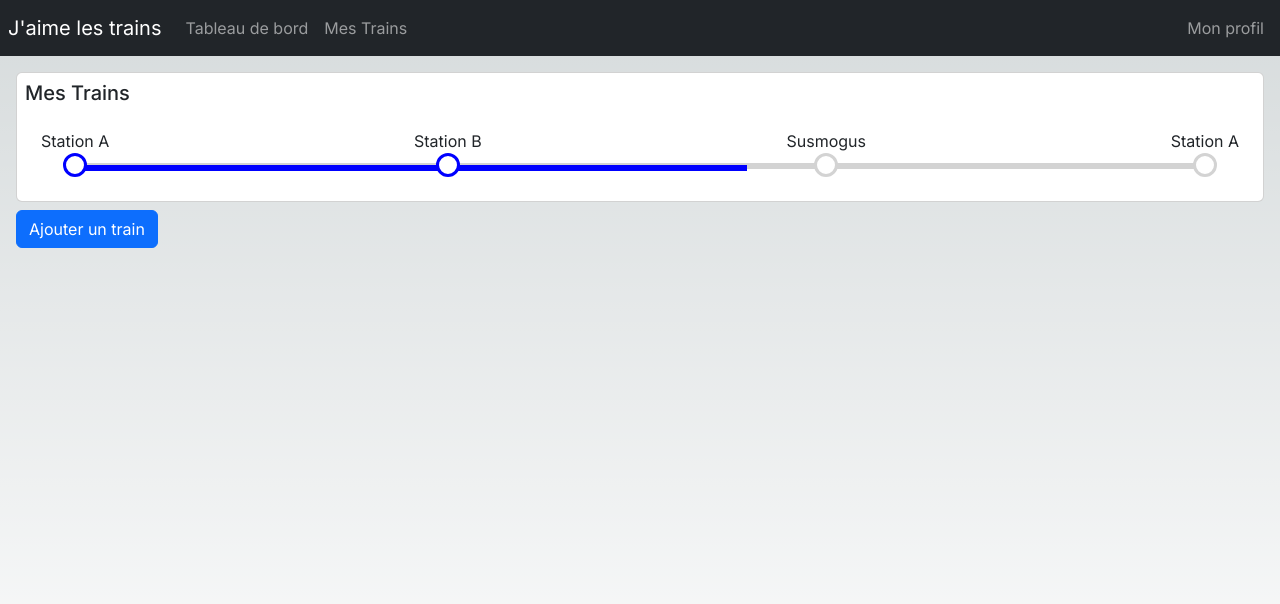
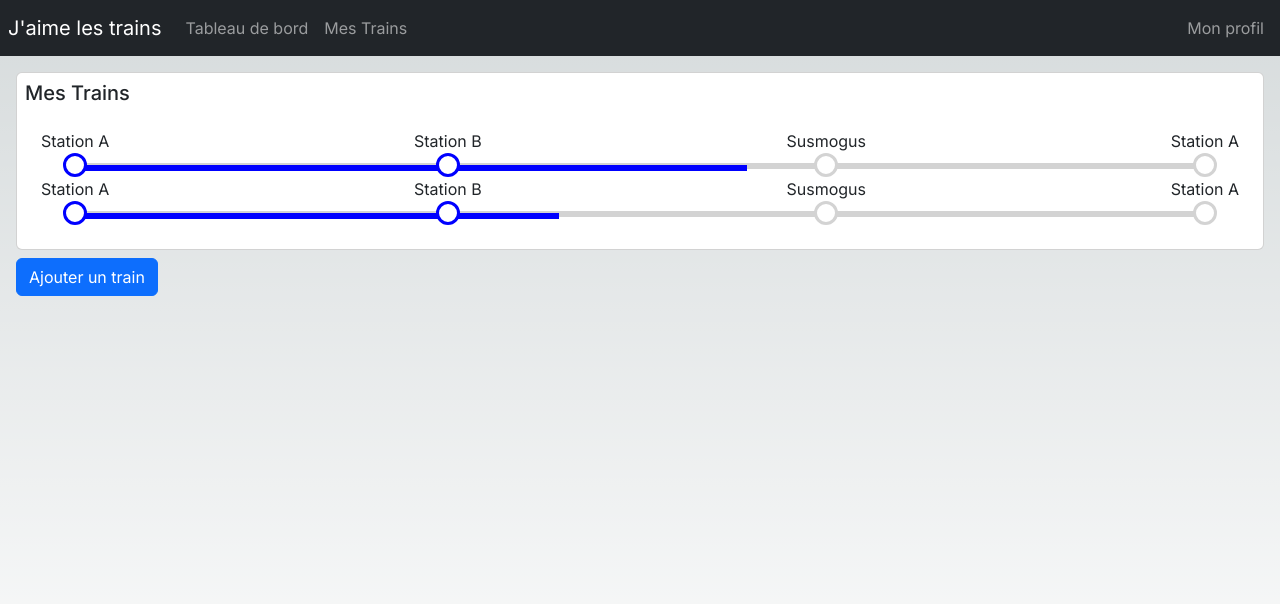
Before and after one commit to BrianNormant/projet-integrateur-rest, a Next.js app in the folder jaime-les-trains/: page / in a window 1280 px wide. Both pictures are taken after a click on the button "Connexion". Shown: the top 604 px of the page. Built offline with nearby package versions, Linux system fonts and the light colour scheme.

Commit message:
Modify debug values

```diff
--- a/jaime-les-trains/app/pages/MyTrainsPage.tsx
+++ b/jaime-les-trains/app/pages/MyTrainsPage.tsx
@@ -59,7 +59,7 @@ var train1 = {
 
 export function MyTrainsPage( ) {
 
-    const [trains, setTrains] = useState([train1]);
+    const [trains, setTrains] = useState([train1, {...train1, relative_position: 0.3}]);
 
     return (
         <div className="m-3">
@@ -92,7 +92,6 @@ function TrainComponent( {...props}: TrainComponentProps) {
     //Note - On assume ici que chaque rail est traverse au maximum une seule fois
     let currentTrackIndex: number = 0;
     props.train.route.path.forEach((x, i) => x == props.train.currentRail ? currentTrackIndex = i : "")
-    console.log(currentTrackIndex);
 
     let trackWidth: number = (width-150)/props.train.route.path.length;
 
@@ -119,8 +118,6 @@ function StationComponent( {...props}: StationComponentProps ) {
 
     //TODO changer le magic number ici. Potentiellement une constante a extraire mais la meilleure solution serait de
     //     calculer la valeur exacte des marges pq live si les stations ont des noms de tailles variable tt brise
-
-    console.log(props)
 
     return (
         <div className="d-flex flex-column align-items-start station-wrapper">
```
